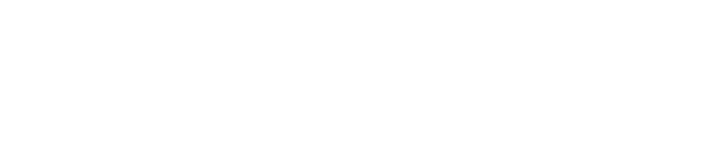
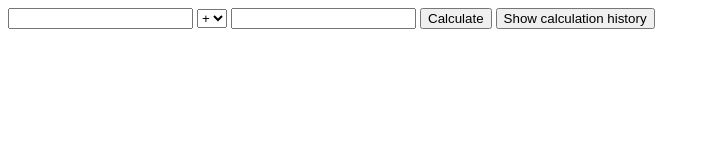
Before and after one commit to tcarbonell24/phase-0-js-summative-lab-calculator, a plain HTML site: page index.html in a window 1280 px wide. Shown: the whole page, without its empty margins (0-710 px from the left). Drawn offline with Linux system fonts and the light colour scheme.

Commit message:
added HTML functionality

```diff
--- a/index.html
+++ b/index.html
@@ -5,4 +5,19 @@
         <title>Basic Javascript Calculator</title>
         <script src="index.js"></script>
     </head>
+    <body>
+        <input id="a" type="number">
+
+        <select id="operation">
+            <option>+</option>
+            <option>-</option>
+            <option>*</option>
+            <option>/</option>
+        </select>
+
+        <input id="b" type="number">
+
+        <button onclick="calculate()">Calculate</button>
+        <button onclick="displayHistory()">Show calculation history</button>
+    </body>
 </html>
--- a/index.js
+++ b/index.js
@@ -1,8 +1,9 @@
 //Hostory variable stores the result of each calculation as an object
 let history = [];
 //Sets the variables for the two operands
-let a = 8;
-let b = 0;
+let a;
+let b;
+
 
 //accepts 2 variables and adds them then
 //logs result to console and pushes calculation to history
@@ -74,13 +75,32 @@ function pushHistoryArray(operation, a, b, x) {
 }
 
 //displays the calculation history
-function displayHistory(history) {
+function displayHistory() {
     console.log(history)
+    alert(history)
 }
 
 
-add(a,b);
-subtract(a,b);
-multiply(a,b);
-divide(a,b);
-displayHistory(history);
+function calculate() {
+    let a = parseFloat(document.getElementById("a").value);
+    let b = parseFloat(document.getElementById("b").value);
+    let operation = document.getElementById("operation").value;
+
+    switch(operation) {
+        case "+" :
+            add(a, b);
+
+            break;
+        case "-" :
+            subtract(a, b);
+            break;
+
+        case "*" :
+            multiply(a, b);
+            break;
+        case "/" :
+            divide(a, b);
+            break;
+    }
+
+}
```
